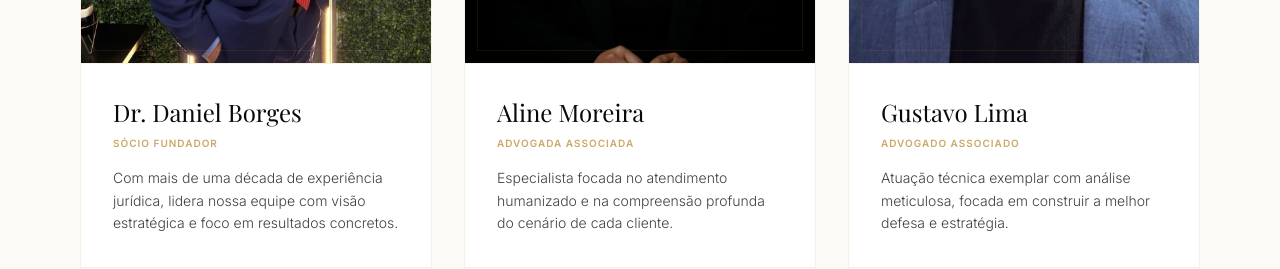
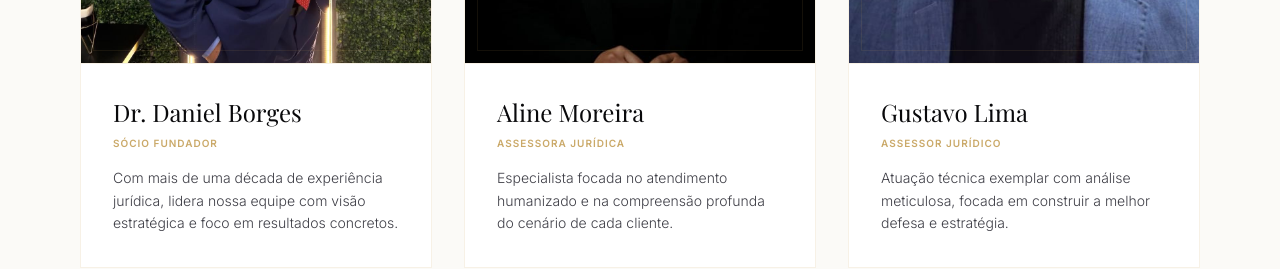
Before and after one commit to mindflowai1/bsfadvogados_aistudio, a React (Vite) app: page / in a window 1280 px wide. Shown: the part 3280-3549 px from the top of the page. Built offline with nearby package versions, Linux system fonts and the light colour scheme; a web font is replaced by a local one.

Commit message:
correcoes

```diff
--- a/index.html
+++ b/index.html
@@ -3,7 +3,7 @@
   <head>
     <meta charset="UTF-8" />
     <meta name="viewport" content="width=device-width, initial-scale=1.0" />
-    <title>BSF Advogados</title>
+    <title>BFS Advogados</title>
     <link rel="icon" type="image/png" href="/logo.png" />
   </head>
   <body>
--- a/src/components/Team.tsx
+++ b/src/components/Team.tsx
@@ -9,13 +9,13 @@ const team = [
   },
   {
     name: "Aline Moreira",
-    role: "Advogada Associada",
+    role: "Assessora Jurídica",
     description: "Especialista focada no atendimento humanizado e na compreensão profunda do cenário de cada cliente.",
     image: "/imagens adv/aline moreira.jpg"
   },
   {
     name: "Gustavo Lima",
-    role: "Advogado Associado",
+    role: "Assessor Jurídico",
     description: "Atuação técnica exemplar com análise meticulosa, focada em construir a melhor defesa e estratégia.",
     image: "/imagens adv/gustavo lima.jpeg"
   }
```
